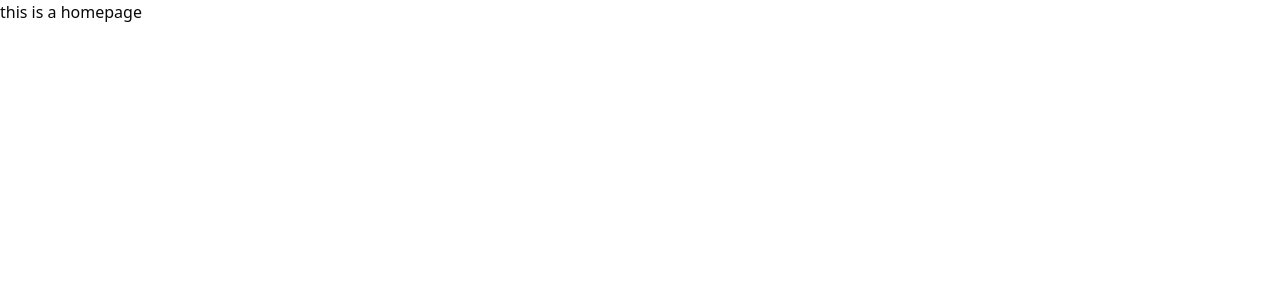
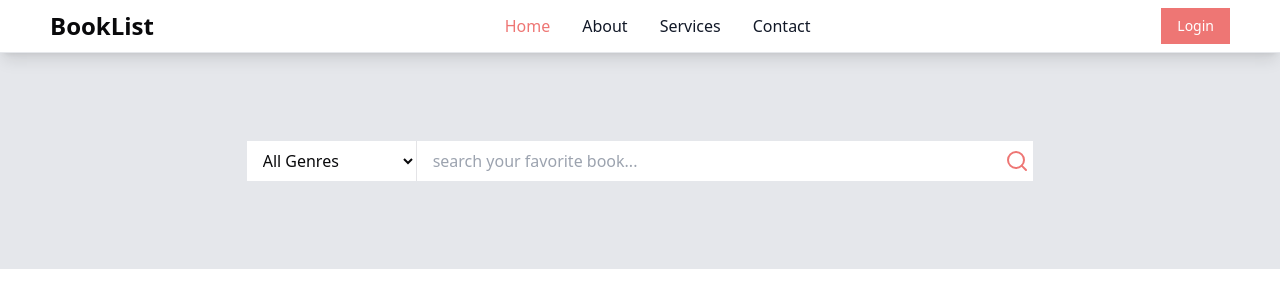
Before and after one commit to jhimi01/Books-list-task-nextjs, a Next.js app: page / in a window 1280 px wide. Shown: the top 308 px of the page. Built offline with nearby package versions, Linux system fonts and the light colour scheme.

Commit message:
added searchbar

```diff
--- a/src/app/layout.js
+++ b/src/app/layout.js
@@ -1,5 +1,6 @@
 import { Geist, Geist_Mono } from "next/font/google";
 import "./globals.css";
+import Navbar from "@/components/shared/Navbar";
 
 const geistSans = Geist({
   variable: "--font-geist-sans",
@@ -22,6 +23,7 @@ export default function RootLayout({ children }) {
       <body
         className={`${geistSans.variable} ${geistMono.variable} antialiased`}
       >
+        <Navbar />
         {children}
       </body>
     </html>
--- a/src/app/page.js
+++ b/src/app/page.js
@@ -1,3 +1,4 @@
+import Searchbar from "@/components/homepage/Searchbar";
 
 
 export default  function Home() {
@@ -5,7 +6,7 @@ export default  function Home() {
 
   return (
    <main>
-   this is a homepage
+   <Searchbar />
    </main>
   );
 }
--- /dev/null
+++ b/src/components/homepage/Searchbar.jsx
@@ -0,0 +1,46 @@
+'use client'
+import { Search } from "lucide-react";
+import React, { useState } from "react";
+
+export default function Searchbar() {
+    const [selectedGenre, setSelectedGenre] = useState("");
+    const genres = [
+        "All Genres",
+        "Classic",
+        "Fiction",
+        "Dystopian",
+        "Romance",
+        "Fantasy",
+        "Adventure",
+        "Philosophy",
+        "Post-Apocalyptic",
+      ];
+
+  return (
+    <div className="py-20 bg-gray-200">
+      <div className="wrapper flex items-center justify-center">
+       <div className="flex md:w-2/3">
+         {/* Genre Dropdown */}
+         <select
+            value={selectedGenre}
+            onChange={(e) => setSelectedGenre(e.target.value)}
+            className="px-3 py-2 focus:outline-0 border-r bg-white"
+          >
+            {genres.map((genre, index) => (
+              <option className="hover:bg-primary-800" key={index} value={genre}>
+                {genre}
+              </option>
+            ))}
+          </select>
+        <div className="relative flex-grow">
+          <input
+            type="text"
+            placeholder="search your favorite book..."
+            className="px-4 focus:outline-none focus:border-0 py-2 w-full mx-auto"
+          />
+          <Search className="absolute right-1   text-primary-800 top-2" />
+        </div></div>
+      </div>
+    </div>
+  );
+}
--- a/src/components/shared/Navbar.jsx
+++ b/src/components/shared/Navbar.jsx
@@ -1,9 +1,93 @@
-import React from 'react'
+"use client";
+import React, { useState } from "react";
+import Link from "next/link";
 
 export default function Navbar() {
+  const [isMenuOpen, setIsMenuOpen] = useState(false);
+
   return (
-    <div>
-      this is a navbar
-    </div>
-  )
+    <nav className="bg-white sticky w-full z-20 top-0 start-0 border-b border-gray-200 shadow-lg">
+      <div className="wrapper flex flex-wrap items-center justify-between mx-auto p-4">
+        <Link href="/" className="flex items-center space-x-3">
+          <span className="self-center text-2xl font-semibold whitespace-nowrap dark:text-white">
+            BookList
+          </span>
+        </Link>
+        <div className="flex md:order-2 space-x-3 md:space-x-0">
+          <Link
+            href="/login"
+            className="text-white bg-primary-800 hover:bg-primary-700 font-medium text-sm px-4 py-2 text-center "
+          >
+            Login
+          </Link>
+          <button
+            onClick={() => setIsMenuOpen(!isMenuOpen)}
+            type="button"
+            className="inline-flex items-center p-2 w-10 h-10 justify-center text-sm text-gray-500 rounded-lg md:hidden hover:bg-gray-100 focus:outline-none focus:ring-2 focus:ring-gray-200"
+            aria-controls="navbar-sticky"
+            aria-expanded={isMenuOpen}
+          >
+            <span className="sr-only">Open main menu</span>
+            <svg
+              className="w-5 h-5"
+              aria-hidden="true"
+              xmlns="http://www.w3.org/2000/svg"
+              fill="none"
+              viewBox="0 0 17 14"
+            >
+              <path
+                stroke="currentColor"
+                strokeLinecap="round"
+                strokeLinejoin="round"
+                strokeWidth="2"
+                d="M1 1h15M1 7h15M1 13h15"
+              />
+            </svg>
+          </button>
+        </div>
+        <div
+          className={`${
+            isMenuOpen ? "max-h-96" : "max-h-0"
+          } overflow-hidden transition-all duration-300 ease-in-out items-center w-full md:flex md:max-h-none md:overflow-visible md:w-auto md:order-1`}
+          id="navbar-sticky"
+        >
+          <ul className="flex flex-col p-4 md:p-0 mt-4 font-medium border border-gray-100 rounded-lg bg-gray-50 md:space-x-8 rtl:space-x-reverse md:flex-row md:mt-0 md:border-0 md:bg-white">
+            <li>
+              <Link
+                href="/"
+                className="block py-2 px-3 rounded-sm md:bg-transparent text-primary-800 md:p-0"
+                aria-current="page"
+              >
+                Home
+              </Link>
+            </li>
+            <li>
+              <Link
+                href="/about"
+                className="block py-2 px-3 text-gray-900 rounded-sm hover:bg-gray-100 md:hover:bg-transparent md:hover:text-primary-800 md:p-0 "
+              >
+                About
+              </Link>
+            </li>
+            <li>
+              <Link
+                href="/services"
+                className="block py-2 px-3 text-gray-900 rounded-sm hover:bg-gray-100 md:hover:bg-transparent md:hover:text-primary-800 md:p-0 "
+              >
+                Services
+              </Link>
+            </li>
+            <li>
+              <Link
+                href="/contact"
+                className="block py-2 px-3 text-gray-900 rounded-sm hover:bg-gray-100 md:hover:bg-transparent md:hover:text-primary-800 md:p-0 "
+              >
+                Contact
+              </Link>
+            </li>
+          </ul>
+        </div>
+      </div>
+    </nav>
+  );
 }
--- a/tailwind.config.mjs
+++ b/tailwind.config.mjs
@@ -19,7 +19,7 @@ export default {
   				DEFAULT: 'hsl(var(--popover))',
   				foreground: 'hsl(var(--popover-foreground))'
   			},
-			  primary: {"50":"#eff6ff","100":"#dbeafe","200":"#bfdbfe","300":"#93c5fd","400":"#60a5fa","500":"#3b82f6","600":"#2563eb","700":"#1d4ed8","800":"#1e40af","900":"#1e3a8a","950":"#172554"},
+			  primary: {"50":"#eff6ff","100":"#dbeafe","200":"#bfdbfe","300":"#93c5fd","400":"#60a5fa","500":"#3b82f6","600":"#2563eb","700":"#f9b5ac","800":"#ee7674","900":"#1e3a8a","950":"#172554"},
 
   			secondary: {
   				DEFAULT: 'hsl(var(--secondary))',
```
Also changed, not shown: public/booklist.json (added, +92 -0 lines).
